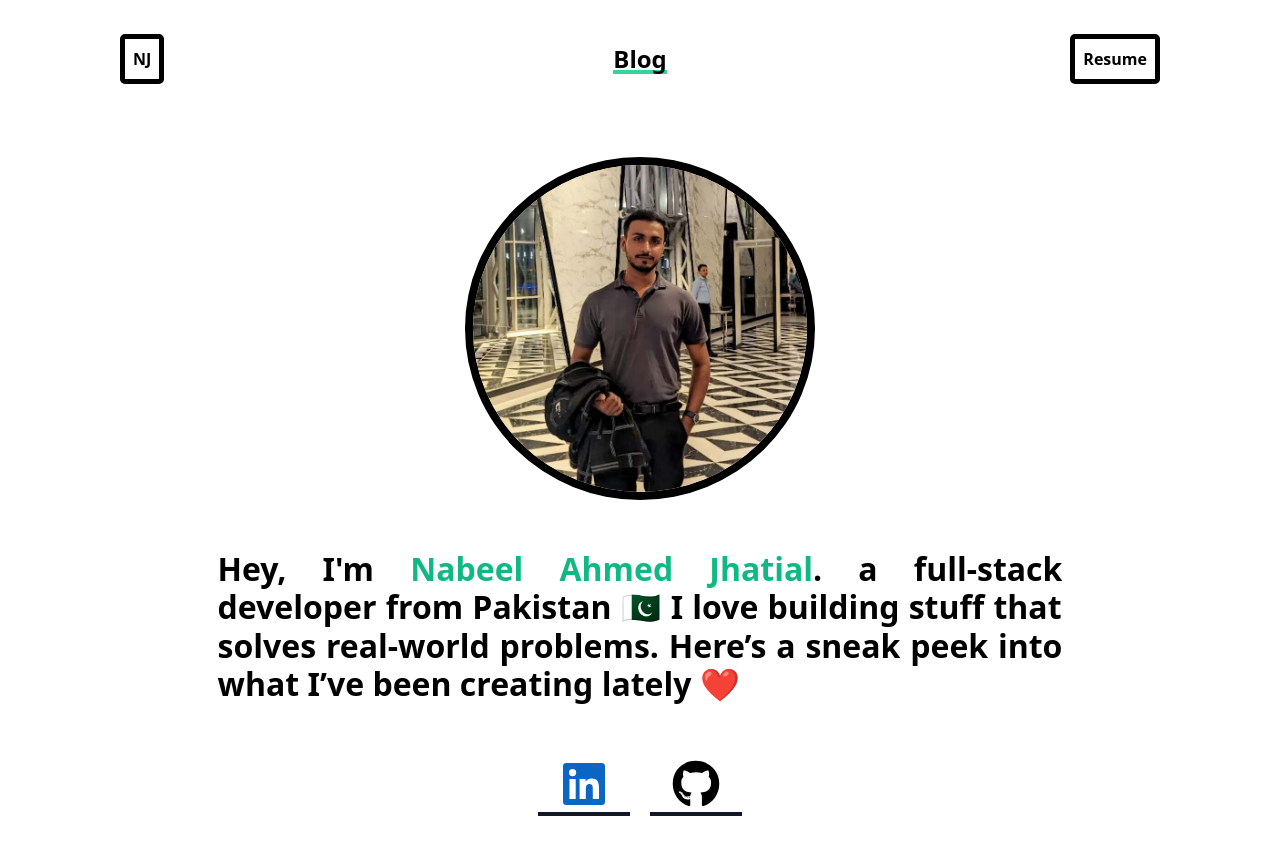
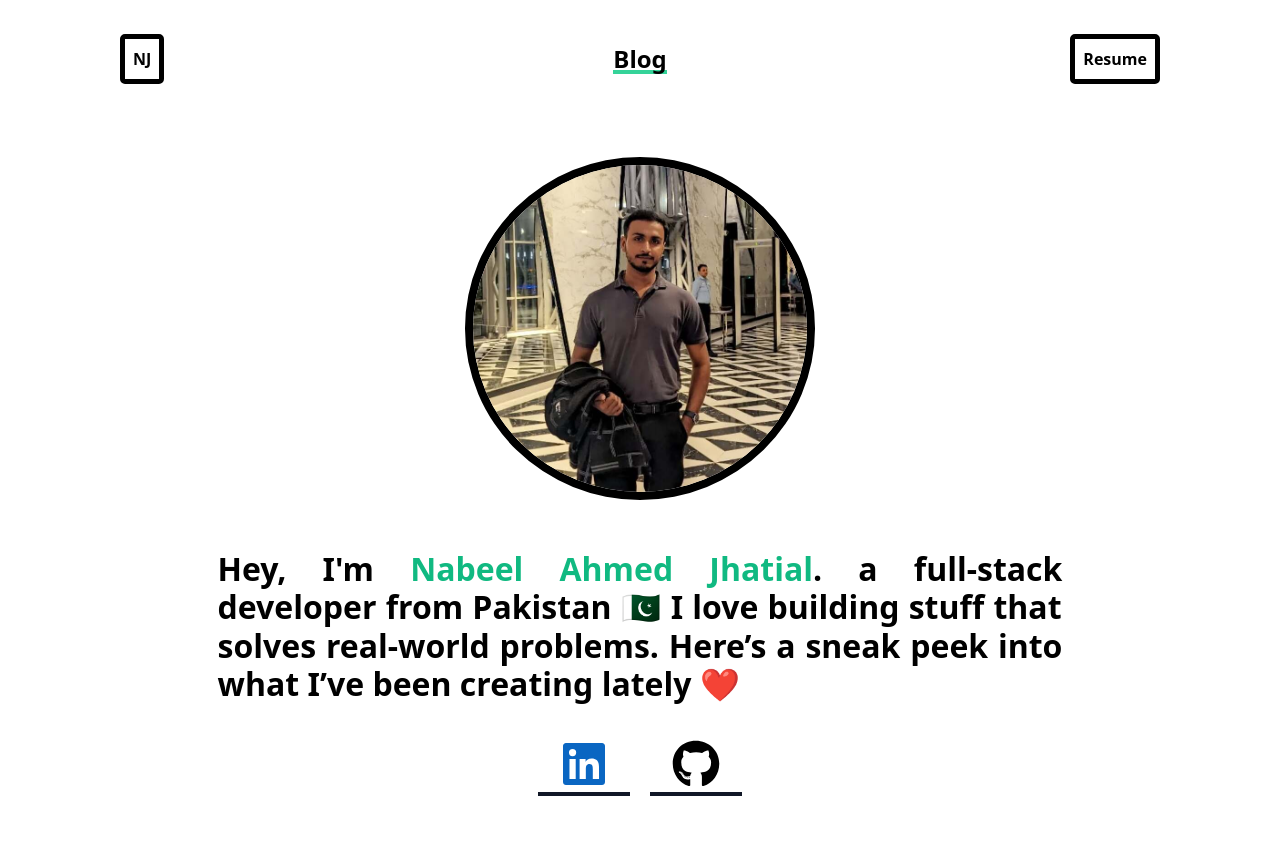
Before and after one commit to nabeelahmedjh/nabeelahmedjh.github.io, an Angular app: page / in a window 1280 px wide. Shown: the top 854 px of the page. Built offline with nearby package versions, Linux system fonts and the light colour scheme.

Commit message:
Update landing.html

```diff
--- a/src/app/landing/landing.html
+++ b/src/app/landing/landing.html
@@ -4,7 +4,7 @@
     <p>
         Hey, I'm <span>Nabeel Ahmed Jhatial</span>. a full-stack developer from Pakistan 🇵🇰 I love building stuff that solves real-world problems. Here’s a sneak peek into what I’ve been creating lately ❤️
     </p>
-    <ul class="mt-10 flex items-center  nav-items flex-1 justify-center">
+    <ul class="mt-5 flex items-center  nav-items flex-1 justify-center">
         <li class="text-5xl p-4 linkedin" ><a href="https://www.linkedin.com/in/nabeelahmedjh/" target="_blank"><fa-icon [icon]="faLinkedin"></fa-icon></a></li>
         <li class="text-5xl p-4"><a href="https://github.com/nabeelahmedjh" target="_blank"><fa-icon [icon]="faGithub"></fa-icon></a></li>
     </ul>
```
